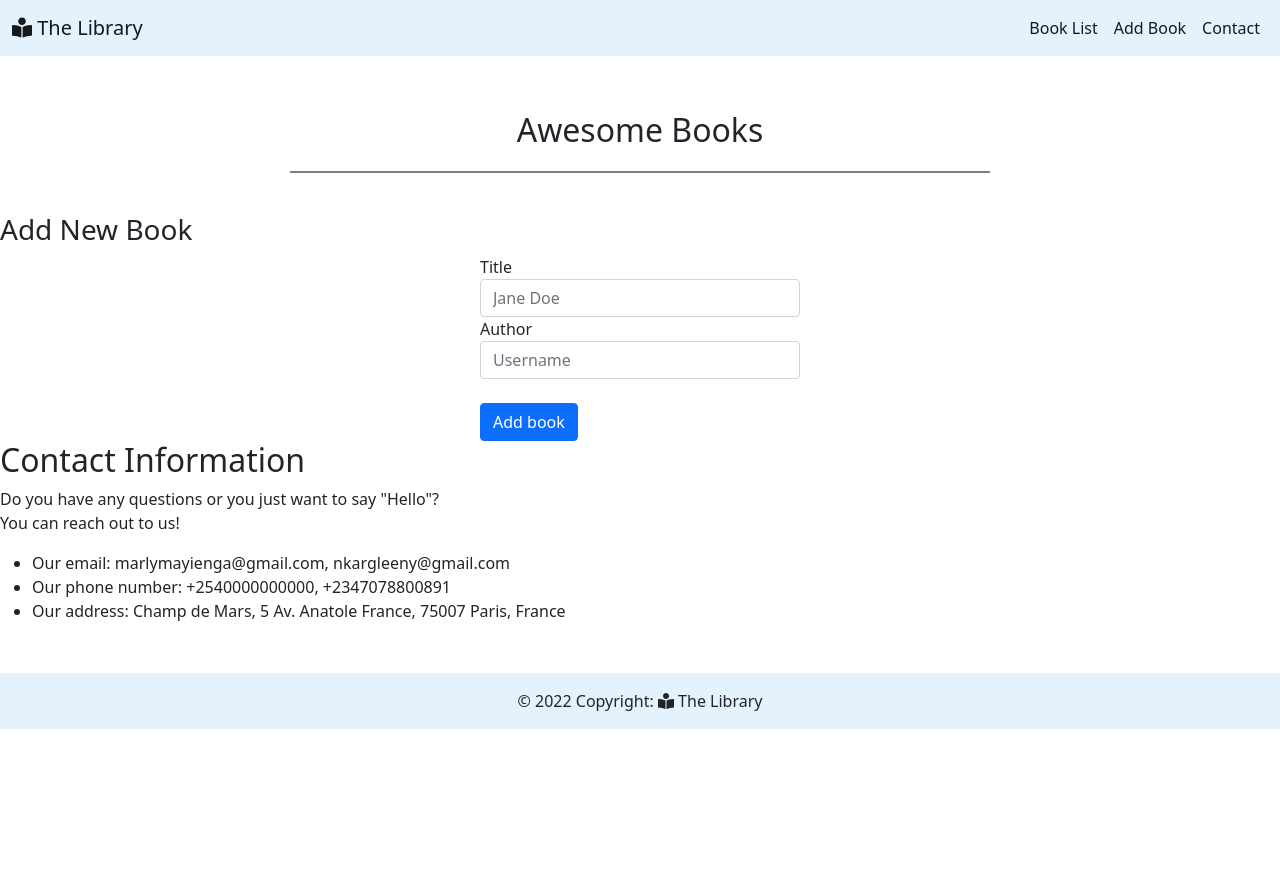
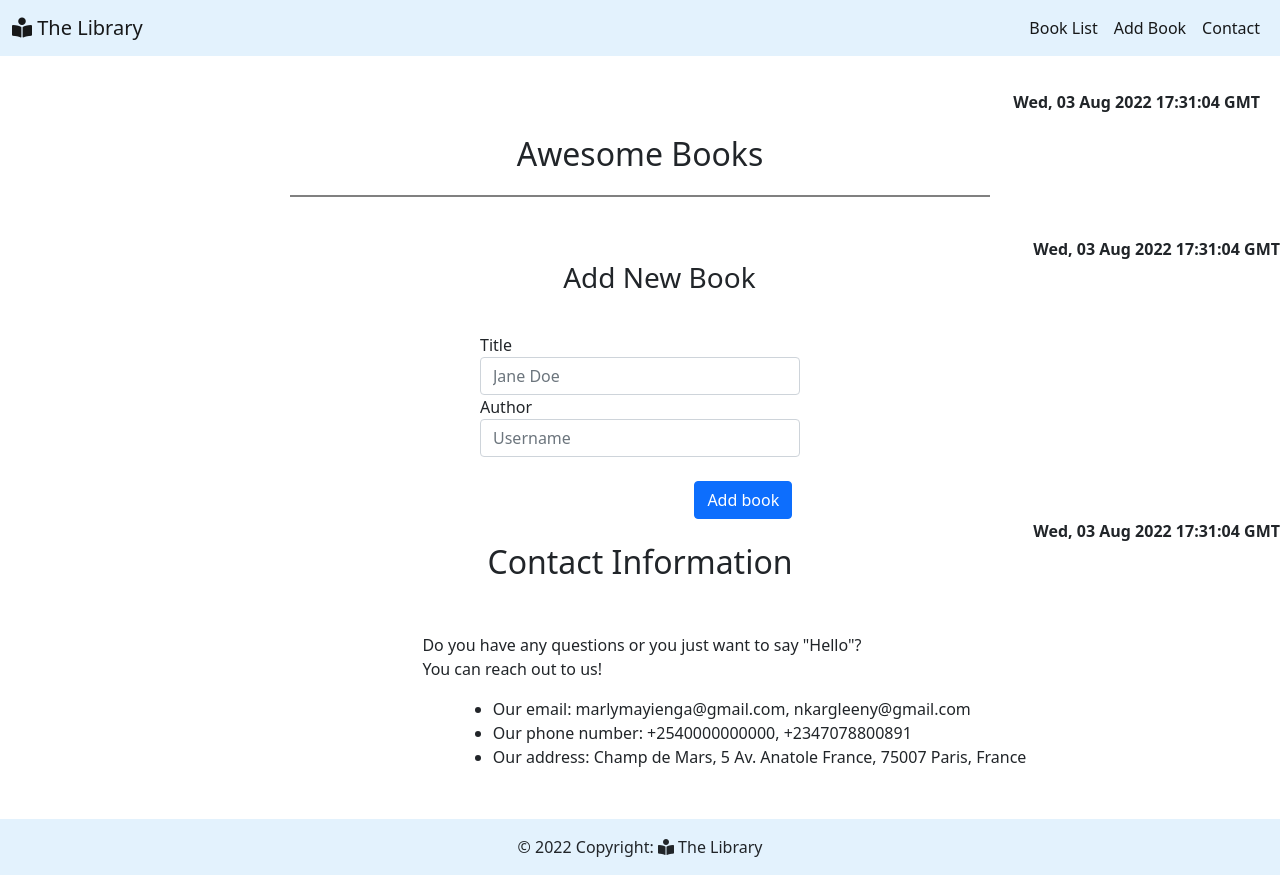
Before and after one commit to Marlyn-Mayienga/Awesome_Books, a website: page index.html in a window 1280 px wide. Before the commit the page ends 800 px from the top, so only its background shows below. Drawn offline with nearby package versions, Linux system fonts and the light colour scheme.

Commit message:
Added some style to the complete web

```diff
--- a/index.html
+++ b/index.html
@@ -88,10 +88,12 @@
 
    <main>
     <section class="library-section" id="library-section">
+      <div class="date">Wed, 03 Aug 2022 17:31:04 GMT</div>
         <h1>Awesome Books</h1>
         <div class="library"></div>
       </section>
       <section class="" id="new-book-section">
+        <div class="date">Wed, 03 Aug 2022 17:31:04 GMT</div>
           <h3>Add New Book</h3>
           <form id="book-form" class="gy-2 gx-3 align-items-center d-flex flex-column" >
               <div class="w-25" >
@@ -111,9 +113,10 @@
             </form>
       </section>
       <section id="contact-section">
+        <div class="date">Wed, 03 Aug 2022 17:31:04 GMT</div>
           <h2>Contact Information</h2>
           <p>Do you have any questions or you just want to say "Hello"?<br>You can reach out to us!</p>
-          <ul>
+          <ul class="contacts">
             <li>
               Our email: marlymayienga@gmail.com, nkargleeny@gmail.com
             </li>
--- a/style.css
+++ b/style.css
@@ -46,3 +46,35 @@ main {
 .nav-link:hover {
   background-color: blue;
 }
+
+.date {
+  font-weight: bold;
+  display: flex;
+  justify-content: flex-end;
+}
+
+#add-book {
+  float: left;
+}
+
+.btn-primary {
+  margin-left: 67%;
+}
+
+h3 {
+  margin-left: 44%;
+  margin-bottom: 3%;
+}
+
+#contact-section h2 {
+  text-align: center;
+  margin-bottom: 4%;
+}
+
+#contact-section p {
+  margin-left: 33%;
+}
+
+.contacts {
+  margin-left: 36%;
+}
```
